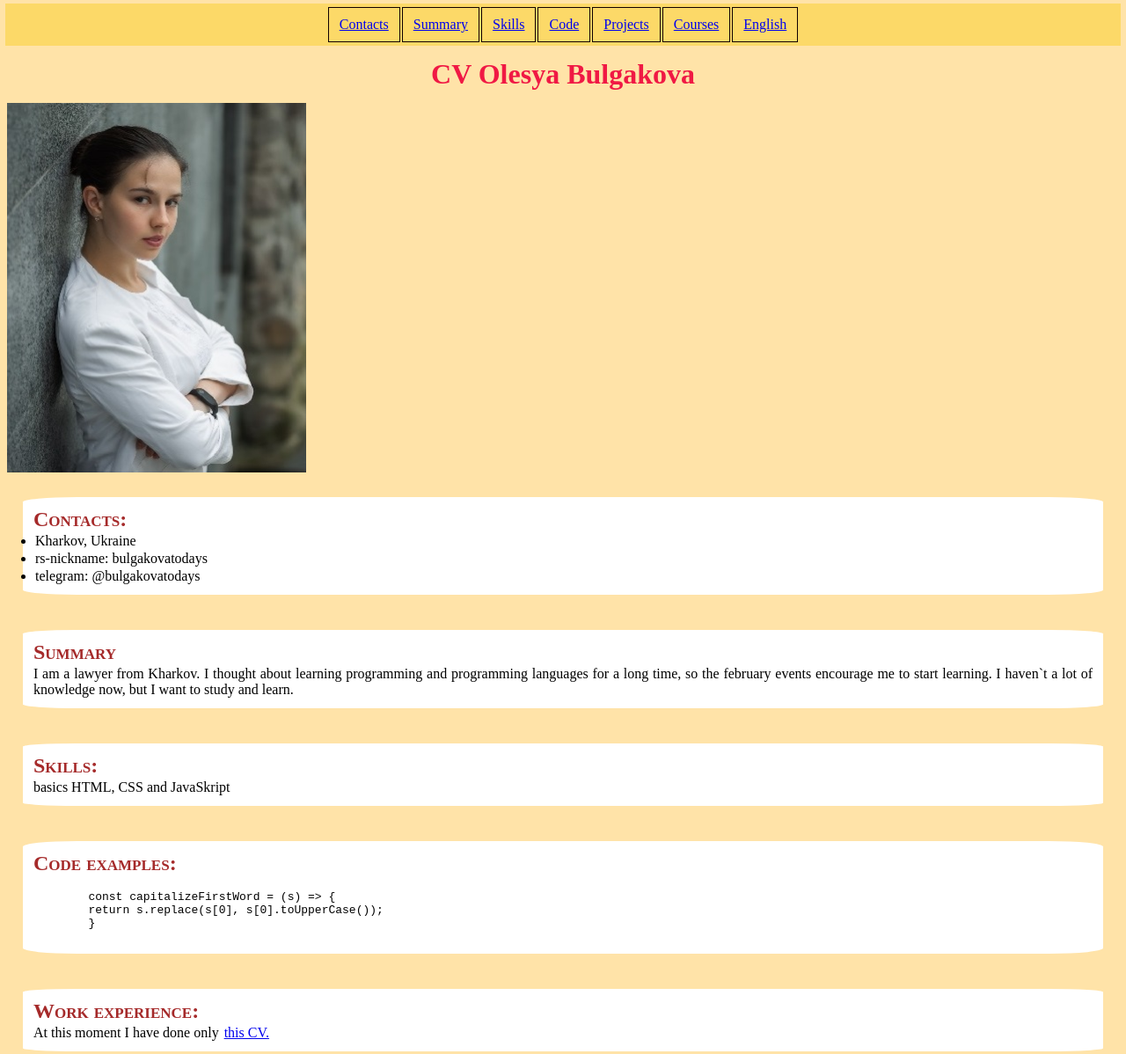
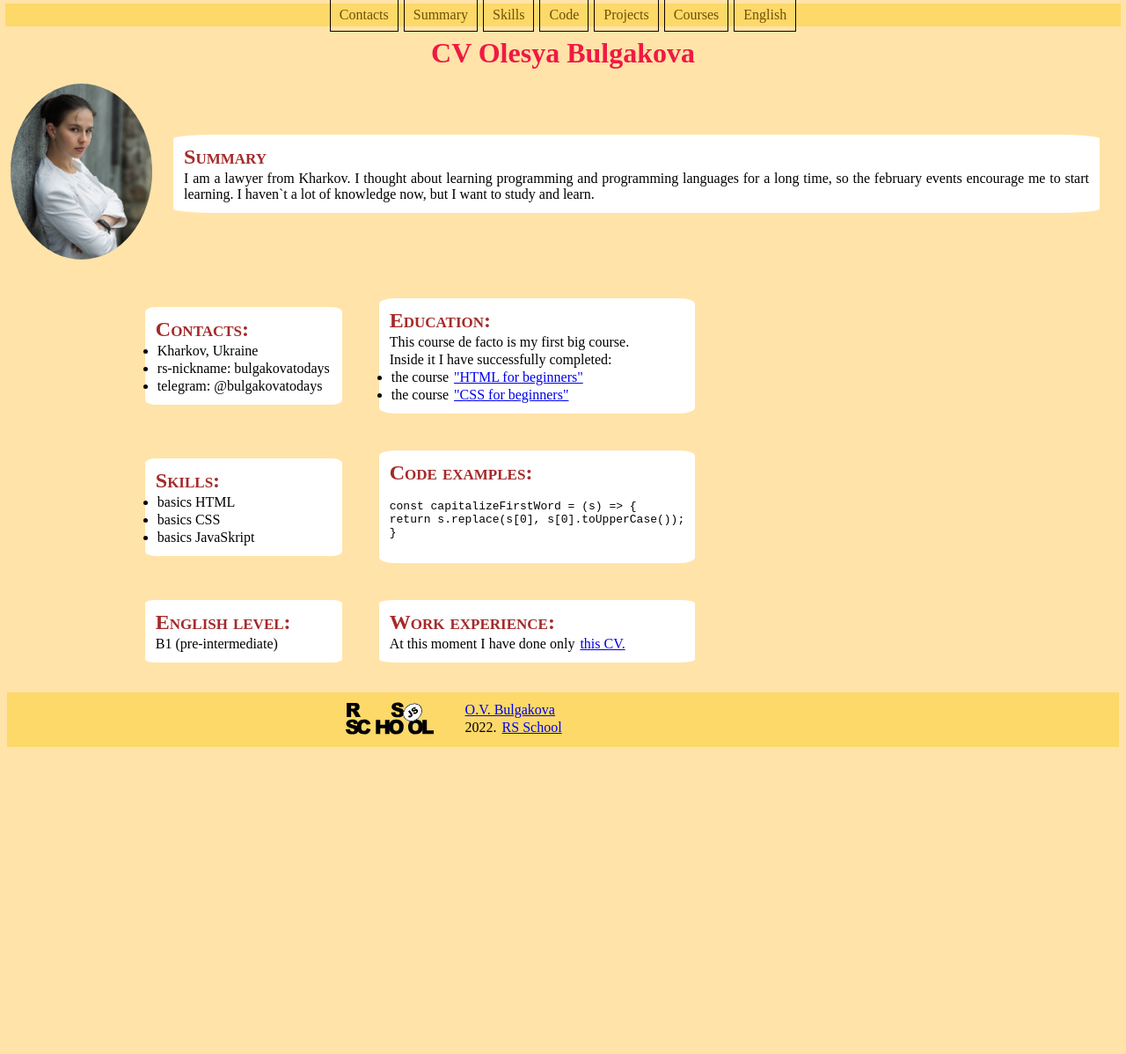
Before and after one commit to ngtaranina/rsschool-cv-1, a plain HTML site: page index.html in a window 1280 px wide. Shown: the top 1198 px of the page at 88% size. After the commit the page ends 853 px from the top, so only its background shows below. Drawn offline with Linux system fonts and the light colour scheme; a web font is replaced by a local one.

Commit message:
feat: implement table structure

```diff
--- a/index.html
+++ b/index.html
@@ -2,47 +2,72 @@
 <html lang="en">
   <head>
     <!--общие настройки-->
-    <meta charset="UTF-8">
-    <meta http-equiv="X-UA-Compatible" content="IE=edge">
-    <meta name="viewport" content="width=device-width, initial-scale=1.0">
+    <meta charset="UTF-8" />
+    <meta http-equiv="X-UA-Compatible" content="IE=edge" />
+    <meta name="viewport" content="width=device-width, initial-scale=1.0" />
     <!--подключили стили и фавиконку-->
-    <link rel="stylesheet" href="./style.css">
-    <link rel="icon" href="./assets/img/fox.ico">
+    <link rel="stylesheet" href="./style.css" />
+    <link rel="icon" href="./assets/img/fox.ico" />
     <!--код для шрифта Joan -->
-    <link rel="preconnect" href="https://fonts.googleapis.com">
-    <link rel="preconnect" href="https://fonts.gstatic.com" crossorigin>
-    <link href="https://fonts.googleapis.com/css2?family=Joan&display=swap" rel="stylesheet">
+    <link rel="preconnect" href="https://fonts.googleapis.com" />
+    <link rel="preconnect" href="https://fonts.gstatic.com" crossorigin />
+    <link
+      href="https://fonts.googleapis.com/css2?family=Joan&display=swap"
+      rel="stylesheet"
+    />
     <!--добавили заглавие-->
     <title>CV</title>
   </head>
 
   <body>
-  <header class = "header">
-    <div class="container header-container">
+    <header>
+      <div>
         <!--блок навигации по странице-->
         <nav class="nav">
           <table>
             <tr>
-            <td class="nav-link"><a href="#contacts">Contacts</a></td>
-            <td class="nav-link"><a href="#summary">Summary</a></td>
-            <td class="nav-link"><a href="#skills">Skills</a></td>
-            <td class="nav-link"><a href="#code">Code</a></td>
-            <td class="nav-link"><a href="#projects">Projects</a></td>
-            <td class="nav-link"><a href="#courses">Courses</a></td>
-            <td class="nav-link"><a href="#english">English</a></td>
+              <td><a href="#contacts" class="nav-link">Contacts</a></td>
+              <td ><a href="#summary" class="nav-link">Summary</a></td>
+              <td ><a href="#skills" class="nav-link">Skills</a></td>
+              <td ><a href="#code" class="nav-link">Code</a></td>
+              <td ><a href="#projects" class="nav-link">Projects</a></td>
+              <td ><a href="#courses" class="nav-link">Courses</a></td>
+              <td ><a href="#english" class="nav-link">English</a></td>
             </tr>
           </table>
         </nav>
       </div>
     </header>
-  <hr>
+
     <main>
       <h1>CV Olesya Bulgakova</h1>
-    <img src="./assets/img/image.jpg" alt="my photo" width="340" height="420">
+      <table class="table_1">
+        <tr>
+          <td>
+            <img src="./assets/img/image.jpg" alt="my photo" height="200" class="profile__avatar"/>
+          </td>
 
-    <hr>
-<!--Chapter #1-->
-    <section class="chapter chapter_1">
+          <td colspan="2">
+            <!--Summary-->
+            <section class="chapter">
+              <h2 id="summary">Summary</h2>
+              <p class="chapter_2">
+                I am a lawyer from Kharkov. I thought about learning programming
+                and programming languages for a long time, so the february
+                events encourage me to start learning. I haven`t a lot of
+                knowledge now, but I want to study and learn.
+              </p>
+            </section>
+          </td>
+        </tr>
+      </table>
+
+      <table class="table_2">
+<!-- ПЕРВАЯ строка -->
+        <tr>
+          <td>
+<!--Contacts-->
+            <section class="chapter">
               <h2 id="contacts">Contacts:</h2>
               <ul>
                 <li>Kharkov, Ukraine</li>
@@ -50,24 +75,43 @@
                 <li>telegram: @bulgakovatodays</li>
               </ul>
             </section>
+          </td>
+<!--Education-->
+                <td><section class="chapter">
+                  <h2 id="courses">Education:</h2>
+                  <p>This course de facto is my first big course.</p>
+                  <p>Inside it I have successfully completed:</p>
+                  <ul>
+                    <li>
+                      the course <a href="https://ru.code-basics.com/languages/html">"HTML for beginners"</a>
+                    </li>
+                    <li>
+                      the course <a href="https://ru.code-basics.com/languages/css">"CSS for beginners"</a>
+                    </li>
+                  </ul>
+                </section>
+              </td>
+        </tr>
+<hr>
+<!-- ВТОРАЯ строка -->
+        <tr>
+          <td>
+<!--Skills-->
+            <section class="chapter">
+              <h2 id="skills">Skills:</h2>
+              <p>
+                <ul>
+                  <li>basics HTML</li>
+                  <li>basics CSS </li>
+                  <li>basics JavaSkript</li>
+                </ul>
+              </p>
+            </section>
+          </td>
 
-    <hr>
-<!--Chapter #2-->
-    <section class="chapter chapter_2">
-      <h2 id="summary"> Summary</h2>
-      <p>I am a lawyer from Kharkov. I thought about learning programming and programming languages for a long time, so the february events encourage me to start learning. I haven`t a lot of knowledge now, but I want to study and learn.</p>
-    </section>
-
-    <hr>
-<!--Chapter #3-->
-    <section class="chapter chapter_3">
-      <h2 id="skills">Skills:</h2>
-      <p>basics HTML, CSS and JavaSkript</p>
-    </section>
-
-    <hr>
-<!--Chapter #4-->
-    <section class="chapter chapter_4">
+          <td>
+<!--Code-->
+            <section class="chapter">
               <h2 id="code">Code examples:</h2>
               <pre><code>
 const capitalizeFirstWord = (s) => {
@@ -75,39 +119,45 @@
 }
               </code></pre>
             </section>
-
-    <hr>
-<!--Chapter #5-->
-    <section class="chapter chapter_5">
-      <h2 id="projects">Work experience:</h2>
-      <p>At this moment I have done only <a href="https://github.com/bulgakovatodays/rsschool-cv/tree/rsschool-cv-html">this CV.</a></p>
-    </section>
-
-    <hr>
-<!--Chapter #6-->
-    <section class="chapter chapter_6">
-      <h2 id="courses">Education:</h2>
-      <p>This course de facto is my first big course.</p>
-      <p>Inside it I have successfully completed:</p>
-        <ul>
-          <li>the course <a href="https://ru.code-basics.com/languages/html">"HTML for beginners"</a></li>
-        </ul>
-    </section>
-
-    <hr>
-<!--Chapter #7-->
-    <section class="chapter chapter_7">
+          </td>
+        </tr>
+<!-- ТРЕТЬЯ строка -->
+        <tr>
+<!--English-->
+          <td>
+            <section class="chapter">
               <h2 id="english">English level:</h2>
               <p>B1 (pre-intermediate)</p>
             </section>
-
-    <hr>
+          </td>
+<!--Experience-->
+          <td>
+            <section class="chapter">
+              <h2 id="projects">Work experience:</h2>
+              <p>
+              At this moment I have done only
+              <a href="https://github.com/bulgakovatodays/rsschool-cv/tree/rsschool-cv-html">this CV.</a>
+              </p>
+            </section>
+          </td>
+        </tr>
+      </table>
 
       <footer>
+        <table class="table_3">
+          <tr>
+            <td>
               <img src="./assets/img/rs_school_js.svg" alt="logo" width="100" height="50">
-      <address><a href="https://github.com/bulgakovatodays">O.V. Bulgakova</a>
-        <br><a href="https://rs.school/js/"> RS School</a></address>
-      <time datetime="2022">2022</time>
+            </td>
+            <td>
+              <p><pre>   </pre></p>
+            </td>
+            <td>
+              <a href="https://github.com/bulgakovatodays">O.V. Bulgakova</a>
+              <p>2022. <a href="https://rs.school/js/"> RS School</a></p>
+            </td>
+          </tr>
+        </table>
       </footer>
     </main>
   </body>
```
Lines whose indentation alone changed are shown as unchanged.
